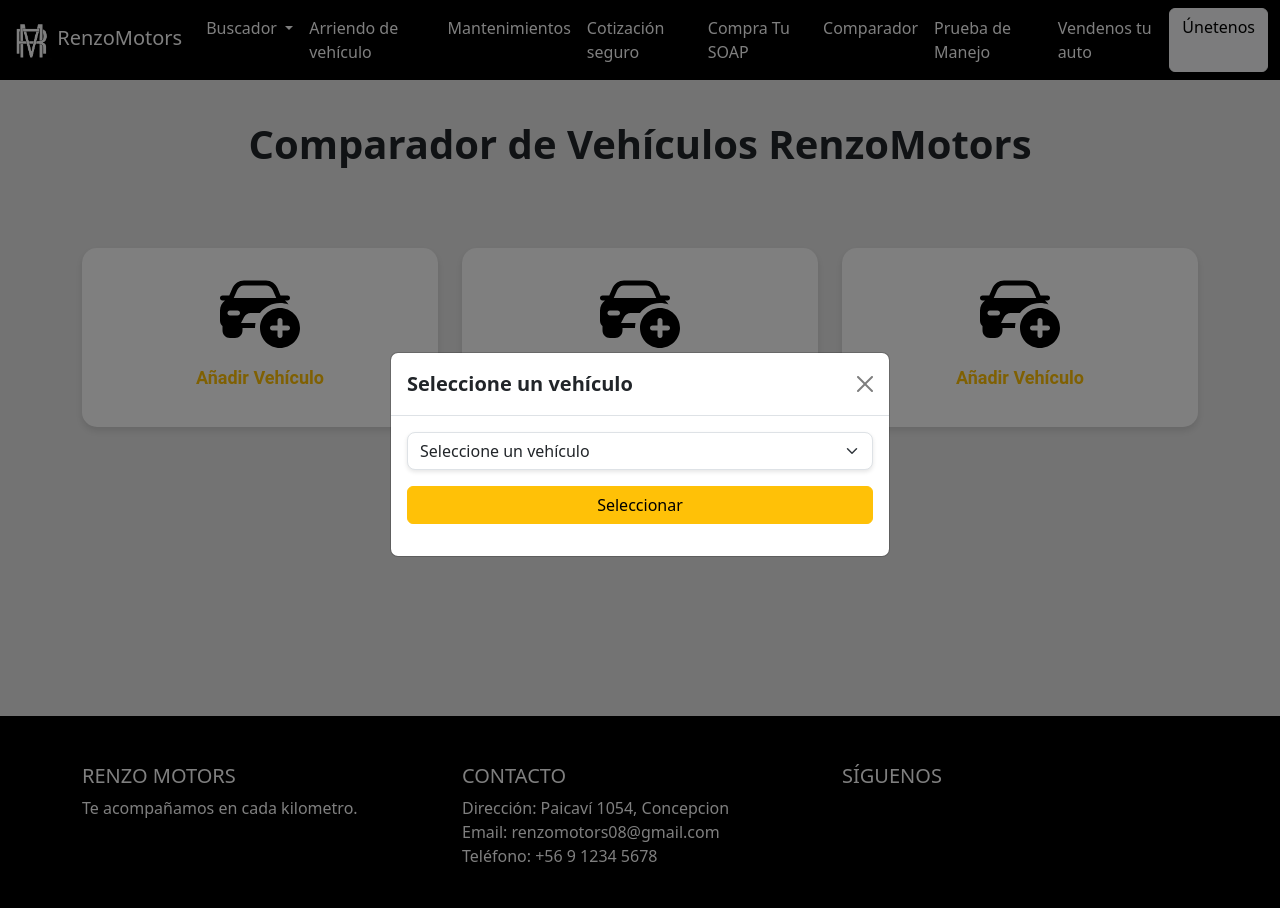
After one commit to HatCliff/renzomotors, a PHP site: page /xampp/pages/comparador/comparador.php in a window 1280 px wide, after a click on "Añadir Vehículo". The commit adds this page. Run offline with PHP 8.4, Linux system fonts and the light colour scheme; data comes from the database, SQL or seed files in the repository.

Commit message:
arreglé detalles y nueva vista de comparador

```diff
--- a/components/navbaruser.php
+++ b/components/navbaruser.php
@@ -44,7 +44,7 @@ if (session_status() == PHP_SESSION_NONE) {
                     <a href='<?php echo $carpetaMain; ?>pages/soap/soap.php' class="nav-link active" aria-current="page">Compra Tu SOAP</a>
                 </li>
                 <li class="nav-item">
-                    <a href='<?php echo $carpetaMain; ?>pages/comparador.php' class="nav-link active" aria-current="page">Comparador</a>
+                    <a href='<?php echo $carpetaMain; ?>pages/comparador/comparador.php' class="nav-link active" aria-current="page">Comparador</a>
                 </li>
                 <li class="nav-item">
                     <a href='<?php echo $carpetaMain; ?>pages/prueba_manejo/test_manejo.php' class="nav-link active" aria-current="page">Prueba de Manejo</a>
--- /dev/null
+++ b/pages/comparador/comparador.php
@@ -0,0 +1,347 @@
+<?php
+session_start();
+include('../../config/conexion.php');
+// Variables para almacenar los datos seleccionados
+$vehiculo1 = isset($_SESSION['vehiculo1']) ? $_SESSION['vehiculo1'] : null;
+$vehiculo2 = isset($_SESSION['vehiculo2']) ? $_SESSION['vehiculo2'] : null;
+$vehiculo3 = isset($_SESSION['vehiculo3']) ? $_SESSION['vehiculo3'] : null;
+
+if (isset($_POST['submitVehiculo1'])) {
+    $idVehiculo1 = $_POST['vehiculo1'];
+    $vehiculo1 = getVehiculoInfo($conexion, $idVehiculo1);
+    $_SESSION['vehiculo1'] = $vehiculo1;
+}
+
+if (isset($_POST['submitVehiculo2'])) {
+    $idVehiculo2 = $_POST['vehiculo2'];
+    $vehiculo2 = getVehiculoInfo($conexion, $idVehiculo2);
+    $_SESSION['vehiculo2'] = $vehiculo2;
+}
+
+if (isset($_POST['submitVehiculo3'])) {
+    $idVehiculo3 = $_POST['vehiculo3'];
+    $vehiculo3 = getVehiculoInfo($conexion, $idVehiculo3);
+    $_SESSION['vehiculo3'] = $vehiculo3;
+}
+
+// Botones para eliminar vehículos
+if (isset($_POST['eliminarVehiculo1'])) {
+    unset($_SESSION['vehiculo1']);
+    header("Location: " . $_SERVER['PHP_SELF']);
+    exit();
+}
+
+if (isset($_POST['eliminarVehiculo2'])) {
+    unset($_SESSION['vehiculo2']);
+    header("Location: " . $_SERVER['PHP_SELF']);
+    exit();
+}
+
+if (isset($_POST['eliminarVehiculo3'])) {
+    unset($_SESSION['vehiculo3']);
+    header("Location: " . $_SERVER['PHP_SELF']);
+    exit();
+}
+
+// Función para obtener la información del vehículo desde la base de datos
+function getVehiculoInfo($conexion, $idVehiculo) {
+    $query = "SELECT v.nombre_modelo, v.precio_modelo, v.caballos_fuerza, v.cantidad_puertas, m.nombre_marca, a.anio, c.nombre_tipo_combustible, p.nombre_pais, t.nombre_transmision, tv.nombre_tipo_vehiculo, f.ruta_foto
+              FROM vehiculo v
+              LEFT JOIN fotos_vehiculo f ON v.id_vehiculo = f.id_vehiculo
+              LEFT JOIN marca m ON v.id_marca = m.id_marca
+              LEFT JOIN anio a ON v.id_anio = a.id_anio
+              LEFT JOIN tipo_combustible c ON v.id_tipo_combustible = c.id_tipo_combustible
+              LEFT JOIN pais p ON v.id_pais = p.id_pais
+              LEFT JOIN transmision t ON v.id_transmision = t.id_transmision
+              LEFT JOIN tipo_vehiculo tv ON v.id_tipo_vehiculo = tv.id_tipo_vehiculo
+              WHERE v.id_vehiculo = $idVehiculo";
+    $result = mysqli_query($conexion, $query);
+    return mysqli_fetch_assoc($result);
+}
+
+// Función para obtener los modelos de vehículos
+function obtenerOpcionesVehiculos($conexion) {
+    $query = "SELECT id_vehiculo, nombre_modelo FROM vehiculo";
+    $result = mysqli_query($conexion, $query);
+
+    $opciones = [];
+    while ($row = mysqli_fetch_assoc($result)) {
+        $opciones[] = $row;
+    }
+    return $opciones;
+}
+
+$opcionesVehiculos = obtenerOpcionesVehiculos($conexion);
+// Incluye el navbar correspondiente según el tipo de usuario
+if (isset($_SESSION['tipo_persona']) && $_SESSION['tipo_persona'] === 'administrador') {
+    include '../../admin/navbaradmin.php';
+} else {
+    include '../../components/navbaruser.php';
+}
+?>
+
+<!DOCTYPE html>
+<html lang="en">
+<head>
+    <meta charset="UTF-8">
+    <meta name="viewport" content="width=device-width, initial-scale=1.0">
+    <title>Comparador de Vehículos - RenzoMotors</title>
+    <link href="https://cdn.jsdelivr.net/npm/bootstrap@5.3.0-alpha1/dist/css/bootstrap.min.css" rel="stylesheet">
+    <style>
+        body {
+            background-color: #e6e6e6;
+            min-height: 100vh;
+            display: flex;
+            flex-direction: column;
+        }
+        .container{
+            flex:1;
+        }
+        h1 {
+            font-weight: bold;
+        }
+
+        .card {
+            border: none;
+            border-radius: 15px;
+            box-shadow: 0 4px 6px rgba(0, 0, 0, 0.1);
+        }
+
+        .card-body {
+            padding: 20px;
+        }
+
+        .img-thumbnail {
+            border-radius: 15px;
+        }
+
+        .list-group-item {
+            background-color: #f8f9fa;
+            border: none;
+            padding: 8px 15px;
+        }
+
+        .list-group-item:not(:last-child) {
+            border-bottom: 1px solid #dee2e6;
+        }
+
+        .btn-outline-primary {
+            border: 2px dashed #007bff;
+        }
+
+        .btn-outline-primary:hover {
+            background-color: #007bff;
+            color: #fff;
+        }
+
+
+        .modal-title {
+            font-weight: bold;
+        }
+
+        .form-select {
+            border-radius: 8px;
+            box-shadow: 0 2px 4px rgba(0, 0, 0, 0.1);
+        }
+    </style>
+</head>
+<body class="mt-5 pt-5">
+
+
+
+    <div class="text-center pt-4">
+        <h1>Comparador de Vehículos RenzoMotors</h1>
+    </div>
+    <div class="container mb-5">
+        <div class="row text-center mt-5 g-4">
+            <div class="col-md-4">
+                <div class="card border-warning text-center" style="cursor: pointer;" data-bs-toggle="modal" data-bs-target="#modalVehiculo1">
+                    <div class="card-body d-flex flex-column justify-content-center align-items-center">
+                        <?php if ($vehiculo1): ?>
+                            <?php $ruta_foto = '../../admin/mantenedores/vehiculo/' . $vehiculo1['ruta_foto']; ?>
+                            <img src="<?= $ruta_foto ?>" class="img-fluid img-thumbnail mb-3" alt="Foto del vehículo" style="max-height: 150px; object-fit: cover;">
+                            <p class="text-warning fw-bold mb-3"><?= $vehiculo1['nombre_modelo']; ?></p>
+                            <ul class="list-group list-group-flush text-start w-100 mb-3" style="font-size: 14px;">
+                                <li class="list-group-item">Marca: <?= $vehiculo1['nombre_marca']; ?></li>
+                                <li class="list-group-item">Año: <?= $vehiculo1['anio']; ?></li>
+                                <li class="list-group-item">Precio: <?= $vehiculo1['precio_modelo']; ?> $</li>
+                                <li class="list-group-item">Caballos de fuerza: <?= $vehiculo1['caballos_fuerza']; ?> HP</li>
+                                <li class="list-group-item">Puertas: <?= $vehiculo1['cantidad_puertas']; ?></li>
+                                <li class="list-group-item">Transmisión: <?= $vehiculo1['nombre_transmision']; ?></li>
+                                <li class="list-group-item">Combustible: <?= $vehiculo1['nombre_tipo_combustible']; ?></li>
+                                <li class="list-group-item">Tipo de Vehículo: <?= $vehiculo1['nombre_tipo_vehiculo']; ?></li>
+                                <li class="list-group-item">País de fabricación: <?= $vehiculo1['nombre_pais']; ?></li>
+                            </ul>
+                            <form method="POST" action="" class="w-100">
+                                <button type="submit" name="eliminarVehiculo1" class="btn btn-dark w-100">Eliminar</button>
+                            </form>
+                        <?php else: ?>
+                            <img src="../../src/icons/añadir.svg" alt="Añadir vehículo" width="80" class="mb-3">
+                            <p class="text-warning fw-bold" style="font-family: 'Roboto', sans-serif; font-size: 18px;">Añadir Vehículo</p>
+                        <?php endif; ?>
+                    </div>
+                </div>
+            </div>
+
+            <div class="col-md-4">
+                <div class="card border-warning text-center" style="cursor: pointer;" data-bs-toggle="modal" data-bs-target="#modalVehiculo2">
+                    <div class="card-body d-flex flex-column justify-content-center align-items-center">
+                        <?php if ($vehiculo2): ?>
+                            <?php $ruta_foto = '../../admin/mantenedores/vehiculo/' . $vehiculo2['ruta_foto']; ?>
+                            <img src="<?= $ruta_foto ?>" class="img-fluid img-thumbnail mb-3" alt="Foto del vehículo" style="max-height: 150px; object-fit: cover;">
+                            <p class="text-warning fw-bold mb-3"><?= $vehiculo2['nombre_modelo']; ?></p>
+                            <ul class="list-group list-group-flush text-start w-100 mb-3" style="font-size: 14px;">
+                                <li class="list-group-item">Marca: <?= $vehiculo2['nombre_marca']; ?></li>
+                                <li class="list-group-item">Año: <?= $vehiculo2['anio']; ?></li>
+                                <li class="list-group-item">Precio: <?= $vehiculo2['precio_modelo']; ?> $</li>
+                                <li class="list-group-item">Caballos de fuerza: <?= $vehiculo2['caballos_fuerza']; ?> HP</li>
+                                <li class="list-group-item">Puertas: <?= $vehiculo2['cantidad_puertas']; ?></li>
+                                <li class="list-group-item">Transmisión: <?= $vehiculo2['nombre_transmision']; ?></li>
+                                <li class="list-group-item">Combustible: <?= $vehiculo2['nombre_tipo_combustible']; ?></li>
+                                <li class="list-group-item">Tipo de Vehículo: <?= $vehiculo2['nombre_tipo_vehiculo']; ?></li>
+                                <li class="list-group-item">País de fabricación: <?= $vehiculo2['nombre_pais']; ?></li>
+                            </ul>
+                            <form method="POST" action="" class="w-100">
+                                <button type="submit" name="eliminarVehiculo2" class="btn btn-dark w-100">Eliminar</button>
+                            </form>
+                        <?php else: ?>
+                            <img src="../../src/icons/añadir.svg" alt="Añadir vehículo" width="80" class="mb-3">
+                            <p class="text-warning fw-bold" style="font-family: 'Roboto', sans-serif; font-size: 18px;">Añadir Vehículo</p>
+                        <?php endif; ?>
+                    </div>
+                </div>
+            </div>
+
+            <div class="col-md-4">
+                <div class="card border-warning text-center" style="cursor: pointer;" data-bs-toggle="modal" data-bs-target="#modalVehiculo3">
+                    <div class="card-body d-flex flex-column justify-content-center align-items-center">
+                        <?php if ($vehiculo3): ?>
+                            <?php $ruta_foto = '../../admin/mantenedores/vehiculo/' . $vehiculo3['ruta_foto']; ?>
+                            <img src="<?= $ruta_foto ?>" class="img-fluid img-thumbnail mb-3" alt="Foto del vehículo" style="max-height: 150px; object-fit: cover;">
+                            <p class="text-warning fw-bold mb-3"><?= $vehiculo3['nombre_modelo']; ?></p>
+                            <ul class="list-group list-group-flush text-start w-100 mb-3" style="font-size: 14px;">
+                                <li class="list-group-item">Marca: <?= $vehiculo3['nombre_marca']; ?></li>
+                                <li class="list-group-item">Año: <?= $vehiculo3['anio']; ?></li>
+                                <li class="list-group-item">Precio: <?= $vehiculo3['precio_modelo']; ?> $</li>
+                                <li class="list-group-item">Caballos de fuerza: <?= $vehiculo3['caballos_fuerza']; ?> HP</li>
+                                <li class="list-group-item">Puertas: <?= $vehiculo3['cantidad_puertas']; ?></li>
+                                <li class="list-group-item">Transmisión: <?= $vehiculo3['nombre_transmision']; ?></li>
+                                <li class="list-group-item">Combustible: <?= $vehiculo3['nombre_tipo_combustible']; ?></li>
+                                <li class="list-group-item">Tipo de Vehículo: <?= $vehiculo3['nombre_tipo_vehiculo']; ?></li>
+                                <li class="list-group-item">País de fabricación: <?= $vehiculo3['nombre_pais']; ?></li>
+                            </ul>
+                            <form method="POST" action="" class="w-100">
+                                <button type="submit" name="eliminarVehiculo3" class="btn btn-dark w-100">Eliminar</button>
+                            </form>
+                        <?php else: ?>
+                            <img src="../../src/icons/añadir.svg" alt="Añadir vehículo" width="80" class="mb-3">
+                            <p class="text-warning fw-bold" style="font-family: 'Roboto', sans-serif; font-size: 18px;">Añadir Vehículo</p>
+                        <?php endif; ?>
+                    </div>
+                </div>
+            </div>
+
+
+        </div>
+    </div>
+
+<!-- Modal para Vehículo 1 -->
+<div class="modal fade" id="modalVehiculo1" tabindex="-1" aria-labelledby="modalVehiculo1Label" aria-hidden="true">
+    <div class="modal-dialog modal-dialog-centered">
+        <div class="modal-content">
+            <div class="modal-header">
+                <h5 class="modal-title" id="modalVehiculo1Label">Seleccione un vehículo</h5>
+                <button type="button" class="btn-close" data-bs-dismiss="modal" aria-label="Close"></button>
+            </div>
+            <div class="modal-body">
+                <form class="form-vehiculo" method="POST" action="">
+                    <select name="vehiculo1" class="form-select">
+                        <option value="">Seleccione un vehículo</option>
+                        <?php foreach ($opcionesVehiculos as $vehiculo): ?>
+                            <option value="<?= $vehiculo['id_vehiculo']; ?>"><?= $vehiculo['nombre_modelo']; ?></option>
+                        <?php endforeach; ?>
+                    </select>
+                    <!-- Contenedor para el mensaje de error -->
+                    <div class="mensaje-error text-danger mt-2" style="display: none;"></div>
+                    <button type="submit" name="submitVehiculo1" class="btn btn-warning mt-3 w-100">Seleccionar</button>
+                </form>
+            </div>
+        </div>
+    </div>
+</div>
+
+<!-- Modal para Vehículo 2 -->
+<div class="modal fade" id="modalVehiculo2" tabindex="-1" aria-labelledby="modalVehiculo2Label" aria-hidden="true">
+    <div class="modal-dialog modal-dialog-centered">
+        <div class="modal-content">
+            <div class="modal-header">
+                <h5 class="modal-title" id="modalVehiculo2Label">Seleccione un vehículo</h5>
+                <button type="button" class="btn-close" data-bs-dismiss="modal" aria-label="Close"></button>
+            </div>
+            <div class="modal-body">
+                <form class="form-vehiculo" method="POST" action="">
+                    <select name="vehiculo2" class="form-select">
+                        <option value="">Seleccione un vehículo</option>
+                        <?php foreach ($opcionesVehiculos as $vehiculo): ?>
+                            <option value="<?= $vehiculo['id_vehiculo']; ?>"><?= $vehiculo['nombre_modelo']; ?></option>
+                        <?php endforeach; ?>
+                    </select>
+                    <!-- Contenedor para el mensaje de error -->
+                    <div class="mensaje-error text-danger mt-2" style="display: none;"></div>
+                    <button type="submit" name="submitVehiculo2" class="btn btn-warning mt-3 w-100">Seleccionar</button>
+                </form>
+            </div>
+        </div>
+    </div>
+</div>
+
+<!-- Modal para Vehículo 3 -->
+<div class="modal fade" id="modalVehiculo3" tabindex="-1" aria-labelledby="modalVehiculo3Label" aria-hidden="true">
+    <div class="modal-dialog modal-dialog-centered">
+        <div class="modal-content">
+            <div class="modal-header">
+                <h5 class="modal-title" id="modalVehiculo3Label">Seleccione un vehículo</h5>
+                <button type="button" class="btn-close" data-bs-dismiss="modal" aria-label="Close"></button>
+            </div>
+            <div class="modal-body">
+                <form class="form-vehiculo" method="POST" action="">
+                    <select name="vehiculo3" class="form-select">
+                        <option value="">Seleccione un vehículo</option>
+                        <?php foreach ($opcionesVehiculos as $vehiculo): ?>
+                            <option value="<?= $vehiculo['id_vehiculo']; ?>"><?= $vehiculo['nombre_modelo']; ?></option>
+                        <?php endforeach; ?>
+                    </select>
+                    <!-- Contenedor para el mensaje de error -->
+                    <div class="mensaje-error text-danger mt-2" style="display: none;"></div>
+                    <button type="submit" name="submitVehiculo3" class="btn btn-warning mt-3 w-100">Seleccionar</button>
+                </form>
+            </div>
+        </div>
+    </div>
+</div>
+    <script src="https://cdn.jsdelivr.net/npm/bootstrap@5.3.0-alpha1/dist/js/bootstrap.bundle.min.js"></script>
+    <?php
+    include("../../components/footer.php")
+    ?>
+</body>
+<script>
+    // Seleccionamos todos los formularios con la clase 'form-vehiculo'
+    const formularios = document.querySelectorAll('.form-vehiculo');
+
+    formularios.forEach((form) => {
+        form.addEventListener('submit', function(event) {
+            const select = form.querySelector('select');
+            const mensajeError = form.querySelector('.mensaje-error');
+
+
+            if (!select.value) {
+                event.preventDefault();
+                mensajeError.textContent = 'Por favor, seleccione un vehículo antes de continuar.';
+                mensajeError.style.display = 'block';
+            } else {
+                mensajeError.style.display = 'none';
+            }
+        });
+    });
+</script>
+</html>
--- a/pages/perfil/perfil.php
+++ b/pages/perfil/perfil.php
@@ -45,6 +45,7 @@
     <link rel="stylesheet" href="https://fonts.googleapis.com/css2?family=Material+Symbols+Outlined:opsz,wght,FILL,GRAD@20..48,100..700,0..1,-50..200&icon_names=person" />
     <style>
         body {
+            background-color: #e6e6e6;
             min-height: 100vh;
             display: flex;
             flex-direction: column;
--- a/pages/soap/soap.php
+++ b/pages/soap/soap.php
@@ -1,7 +1,10 @@
 <?php
 session_start();
 include("../../config/conexion.php");
-
+if (!isset($_SESSION['tipo_persona']) || !in_array($_SESSION['tipo_persona'], ['administrador', 'usuario'])) {
+    header("Location: ../../pages/login.php");
+    exit();
+}
 // Incluye el navbar correspondiente según el tipo de usuario
 if (isset($_SESSION['tipo_persona']) && $_SESSION['tipo_persona'] === 'administrador') {
     // Usuario es administrador, incluye el navbar de administrador
--- a/utils/generar_boleta_soap.php
+++ b/utils/generar_boleta_soap.php
@@ -12,7 +12,7 @@ $nombre = $_SESSION['nombre'];
     $pdf->SetFont('Arial', 'B', 12);
 
     // Añadir el contenido al PDF con utf8_decode
-    $pdf->Cell(0, 10, utf8_decode("Hola $nombre, tu soap ha sido pagado exitosamente. Gracias por confiar en RenzoMotors."), 0, 1);
+    $pdf->Cell(0, 10, utf8_decode("Tu soap ha sido pagado exitosamente. Gracias por confiar en RenzoMotors."), 0, 1);
     $pdf->Ln(10);
     $pdf->Cell(0, 10, utf8_decode("Aquí están los detalles:"), 0, 1);
     $pdf->Ln(5);
```
Also changed, not shown: pages/comparador.php (deleted, +0 -264 lines).
